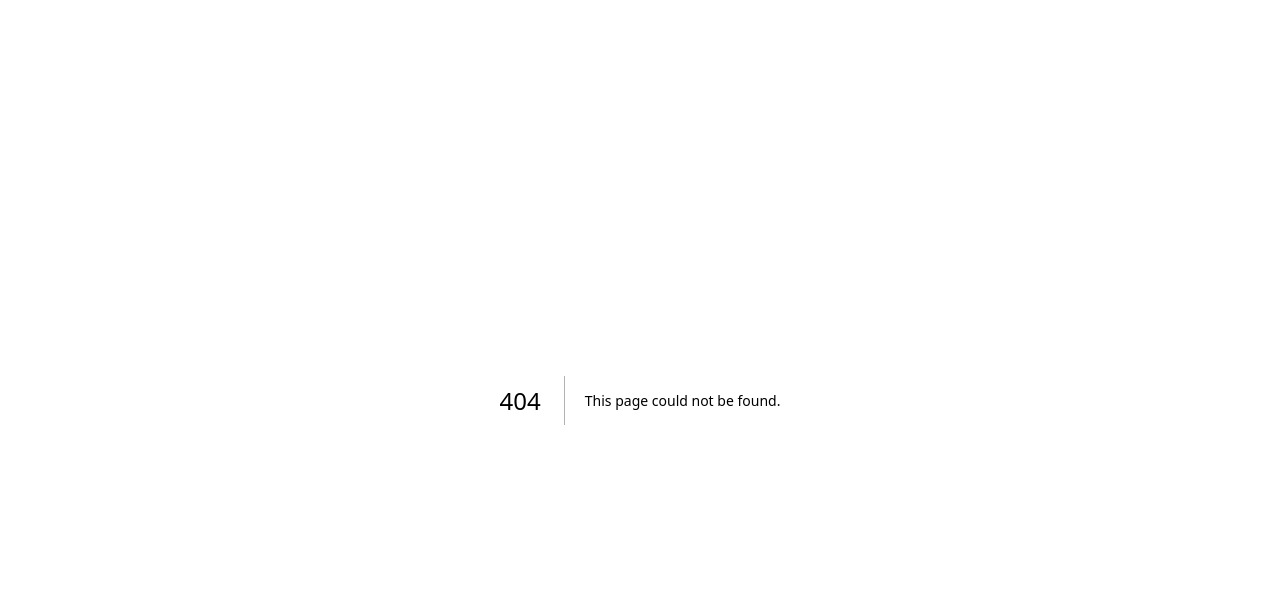
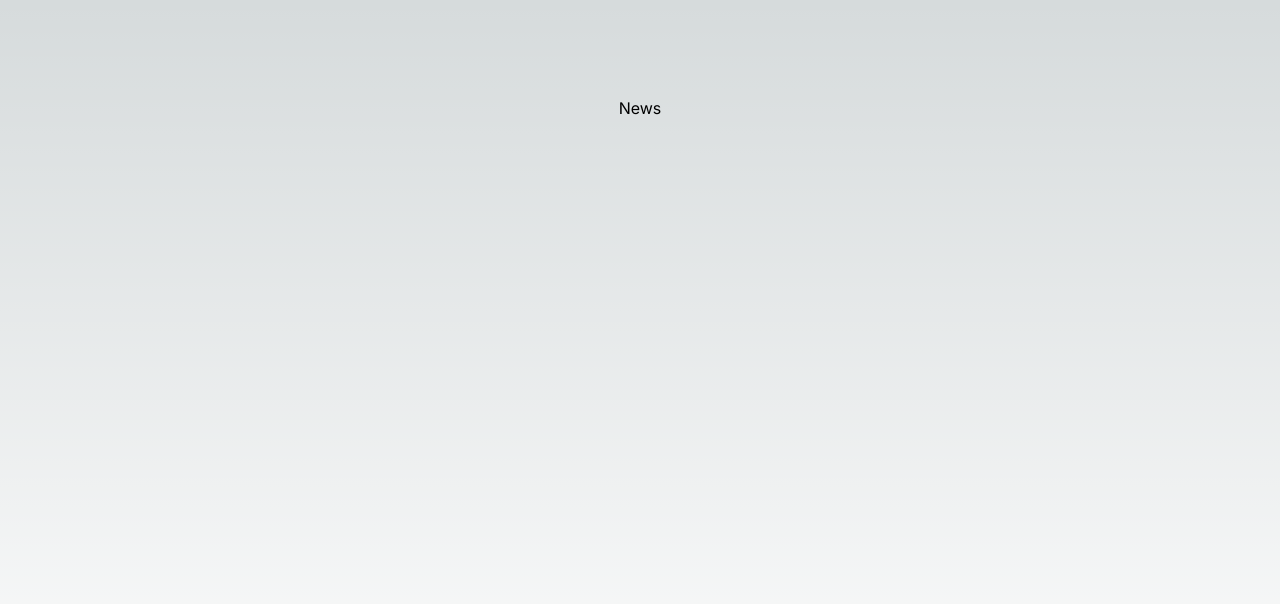
Before and after one commit to Weeksly1312/NextJs-Course, a Next.js app: page /News in a window 1280 px wide. Before the commit this address had no page. Shown: the top 604 px of the page. Built offline with nearby package versions, Linux system fonts and the light colour scheme.

Commit message:
add News route page

```diff
--- /dev/null
+++ b/src/app/News/page.tsx
@@ -0,0 +1,7 @@
+export default function News() {
+  return (
+    <main className="flex min-h-screen flex-col items-center justify-between p-24">
+      News
+    </main>
+  );
+}
```
